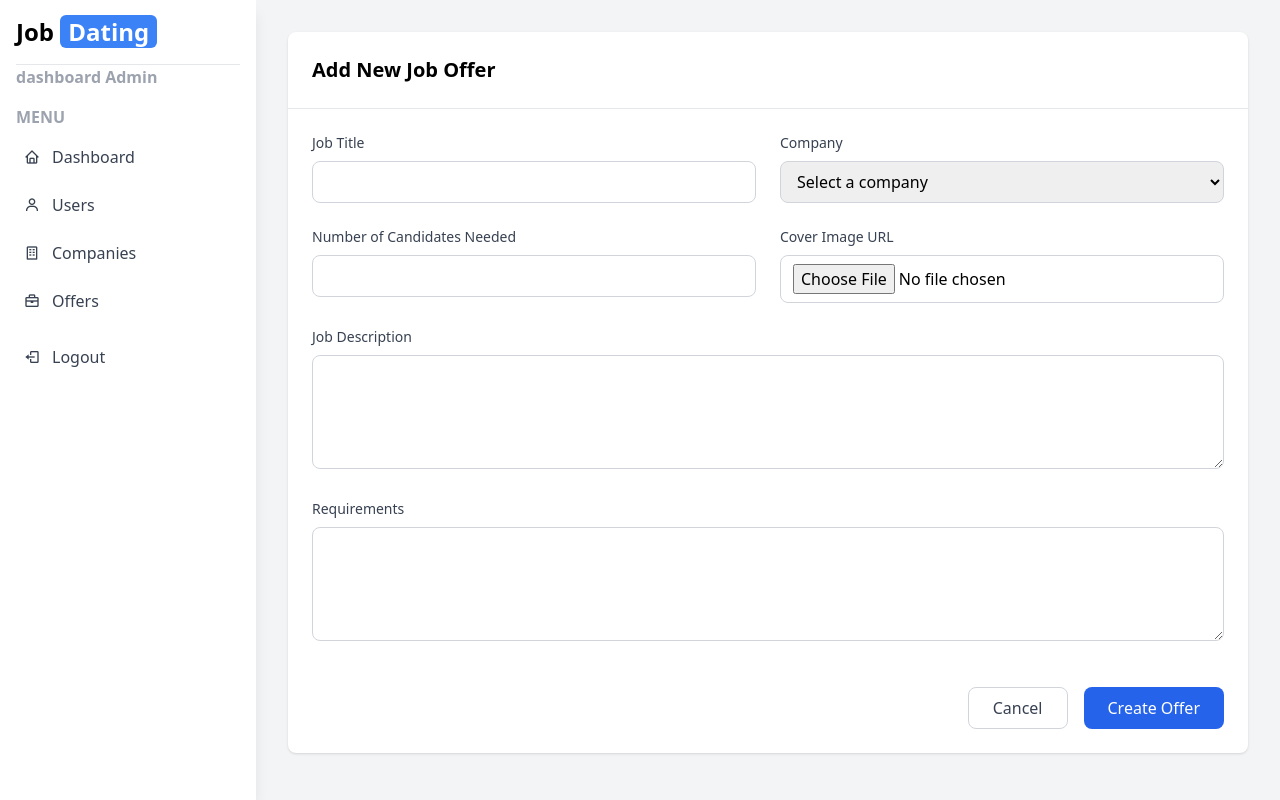
After one commit to Gaxown/MVC-JOB-DATING, a PHP site: template app/views/admin/announcements/create.twig in a window 1280 px wide. The commit adds this page. Run offline with PHP 8.4, Linux system fonts and the light colour scheme; the template is opened without the code that fills it, so the values that code supplies are empty; some libraries are stand-ins or nearby versions.

Commit message:
views struct & forms issues

```diff
--- a/app/views/admin/offers.twig
+++ b/app/views/admin/announcements.twig
@@ -10,14 +10,14 @@
 </head>
 <body class="bg-gray-100">
     <!-- Sidebar -->
-    {% include 'admin/sidebar_admin.twig' %}
+{% include 'tools/sidebar_admin.twig' %}
 
     <!-- Main Content -->
     <div class="ml-64 p-8">
     <div class="bg-white rounded-lg shadow">
         <div class="p-6 border-b border-gray-200 flex justify-between items-center">
             <h2 class="text-xl font-semibold">Job Offers Management</h2>
-            <a href="/offers/create" class="px-4 py-2 bg-blue-600 text-white rounded-lg shadow-md hover:bg-blue-700 transition">
+            <a href="/admin/announcements/create" class="px-4 py-2 bg-blue-600 text-white rounded-lg shadow-md hover:bg-blue-700 transition">
                 <i class='bx bx-plus mr-2'></i>Add New Offer
             </a>
         </div>
--- /dev/null
+++ b/app/views/admin/announcements/create.twig
@@ -0,0 +1,89 @@
+
+<!DOCTYPE html>
+<html lang="en">
+<head>
+    <meta charset="UTF-8">
+    <meta name="viewport" content="width=device-width, initial-scale=1.0">
+    <title>Add New Job Offer</title>
+    <script src="https://cdn.tailwindcss.com"></script>
+    <link href='https://unpkg.com/boxicons@2.1.4/css/boxicons.min.css' rel='stylesheet'>
+</head>
+<body class="bg-gray-100">
+    <!-- Sidebar -->
+    <!-- Change this line -->
+
+{% include 'tools/sidebar_admin.twig' %}
+    <!-- Main Content -->
+    <div class="ml-64 p-8">
+        <div class="bg-white rounded-lg shadow">
+            <div class="p-6 border-b border-gray-200">
+                <h2 class="text-xl font-semibold">Add New Job Offer</h2>
+            </div>
+            <div class="p-6">
+                <form action="/offers/store" method="POST" class="space-y-6">
+                    <div class="grid grid-cols-1 md:grid-cols-2 gap-6">
+                        <!-- Job Title -->
+                        <div>
+                            <label class="block text-sm font-medium text-gray-700 mb-2">Job Title</label>
+                            <input type="text" name="title"
+                                class="w-full px-3 py-2 border border-gray-300 rounded-lg focus:outline-none focus:ring-2 focus:ring-blue-500">
+                        </div>
+
+                        <!-- Company Selection -->
+                        <div>
+                            <label class="block text-sm font-medium text-gray-700 mb-2">Company</label>
+                            <select name="company_id"
+                                class="w-full px-3 py-2 border border-gray-300 rounded-lg focus:outline-none focus:ring-2 focus:ring-blue-500">
+                                <option value="">Select a company</option>
+                                {% for company in companies %}
+                                    <option value="{{ company.id }}">{{ company.name }}</option>
+                                {% endfor %}
+                            </select>
+                        </div>
+
+                        <!-- Number of Candidates -->
+                        <div>
+                            <label class="block text-sm font-medium text-gray-700 mb-2">Number of Candidates Needed</label>
+                            <input type="number" name="candidates_needed" min="1"
+                                class="w-full px-3 py-2 border border-gray-300 rounded-lg focus:outline-none focus:ring-2 focus:ring-blue-500">
+                        </div>
+
+                        <!-- Cover Image URL -->
+                        <div>
+                            <label class="block text-sm font-medium text-gray-700 mb-2">Cover Image URL</label>
+                            <input type="file" name="cover_url"
+                                class="w-full px-3 py-2 border border-gray-300 rounded-lg focus:outline-none focus:ring-2 focus:ring-blue-500">
+                        </div>
+
+                        <!-- Job Description -->
+                        <div class="md:col-span-2">
+                            <label class="block text-sm font-medium text-gray-700 mb-2">Job Description</label>
+                            <textarea name="description" rows="4"
+                                class="w-full px-3 py-2 border border-gray-300 rounded-lg focus:outline-none focus:ring-2 focus:ring-blue-500"></textarea>
+                        </div>
+
+                        <!-- Requirements -->
+                        <div class="md:col-span-2">
+                            <label class="block text-sm font-medium text-gray-700 mb-2">Requirements</label>
+                            <textarea name="requirements" rows="4"
+                                class="w-full px-3 py-2 border border-gray-300 rounded-lg focus:outline-none focus:ring-2 focus:ring-blue-500"></textarea>
+                        </div>
+                    </div>
+
+                    <!-- Submit Buttons -->
+                    <div class="flex justify-end space-x-4 pt-4">
+                        <a href="/offers"
+                            class="px-6 py-2 text-gray-700 border border-gray-300 rounded-lg hover:bg-gray-50">
+                            Cancel
+                        </a>
+                        <button type="submit"
+                            class="px-6 py-2 bg-blue-600 text-white rounded-lg hover:bg-blue-700">
+                            Create Offer
+                        </button>
+                    </div>
+                </form>
+            </div>
+        </div>
+    </div>
+</body>
+</html>
--- a/app/views/admin/addAnnonce.twig
+++ b/app/views/admin/announcements/update.twig
@@ -12,7 +12,7 @@
     <!-- Sidebar -->
     <!-- Change this line -->
 
-{% include 'admin/sidebar_admin.twig' %}
+{% include 'tools/sidebar_admin.twig' %}
     <!-- Main Content -->
     <div class="ml-64 p-8">
         <div class="bg-white rounded-lg shadow">
--- a/app/views/admin/companies.twig
+++ b/app/views/admin/companies.twig
@@ -10,14 +10,14 @@
 </head>
 <body class="bg-gray-100">
     <!-- Sidebar -->
-    {% include 'admin/sidebar_admin.twig' %}
+    {% include 'tools/sidebar_admin.twig' %}
 
     <!-- Main Content -->
     <div class="ml-64 p-8">
         <div class="bg-white rounded-lg shadow">
             <div class="p-6 border-b border-gray-200 flex justify-between items-center">
                 <h2 class="text-xl font-semibold">Companies Management</h2>
-                <a href="/admin/addCompany" class=" h-10 block bg-blue-500 text-white px-4 py-2 rounded hover:bg-blue-600">
+                <a href="/admin/companies/create" class=" h-10 block bg-blue-500 text-white px-4 py-2 rounded hover:bg-blue-600">
                             <i class='bx bx-edit mr-1'></i>add company
                         </a>
             </div>
@@ -63,7 +63,7 @@
                             <i class='bx bx-edit mr-1'></i>Update
                         </a> #}
 
-                        <form action="/admin/company/update/{{ company.id }}" method="get" >
+                        <form action="/admin/companies/update/{{ company.id }}" method="get" >
                             <button type="submit" class="bg-blue-500 text-white px-4 py-2 rounded hover:bg-blue-600">
                                 <i class='bx bx-edit mr-1'></i>Update
                             </button>
--- a/app/views/admin/updateCompany.twig
+++ b/app/views/admin/companies/update.twig
@@ -9,7 +9,7 @@
     <link href='https://unpkg.com/boxicons@2.1.4/css/boxicons.min.css' rel='stylesheet'>
 </head>
 <body class="bg-gray-100">
-   {% include 'admin/sidebar_admin.twig' %}
+   {% include 'tools/sidebar_admin.twig' %}
 
     <!-- Main Content -->
     <div class="ml-64 p-8">
--- a/app/views/admin/users.twig
+++ b/app/views/admin/users.twig
@@ -10,7 +10,7 @@
 </head>
 <body class="bg-gray-100">
     <!-- Sidebar -->
-  {% include 'admin/sidebar_admin.twig' %}
+{% include 'tools/sidebar_admin.twig' %}
 
     <!-- Main Content -->
     <div class="ml-64 p-8">
--- a/app/views/admin/sidebar_admin.twig
+++ b/app/views/tools/sidebar_admin.twig
@@ -25,7 +25,7 @@
                 </a>
             </li>
             <li class="my-2">
-                <a href="/admin/offers" class="flex items-center p-2 text-gray-700 hover:bg-gray-100 rounded-lg">
+                <a href="/admin/announcements" class="flex items-center p-2 text-gray-700 hover:bg-gray-100 rounded-lg">
                     <i class='bx bx-briefcase mr-3'></i>
                     <span>Offers</span>
                 </a>
```
Also changed, not shown: app/controllers/AnnouncementsController.php (+15 -6 lines), app/controllers/CompaniesController.php (+20 -11 lines), app/controllers/HomeController.php (+7 -5 lines), app/core/Validator.php (+35 -1 lines), app/models/Announcement.php (+0 -8 lines), app/views/admin/companies/create.twig (renamed from app/views/admin/addCompany.twig, +12 -12 lines), app/views/admin/dashbord.twig (+4 -4 lines), routes/routes.php (+12 -14 lines).
